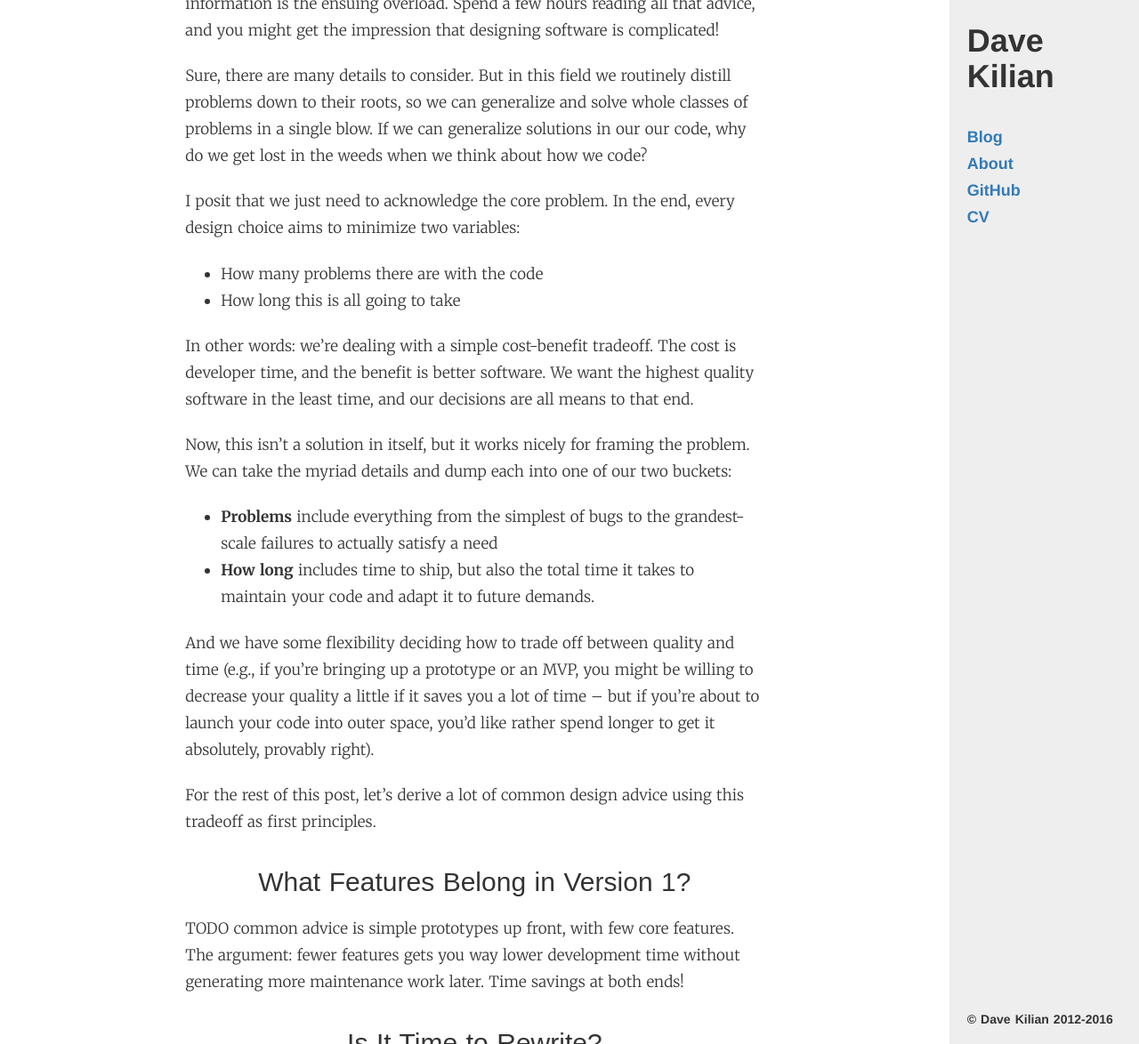
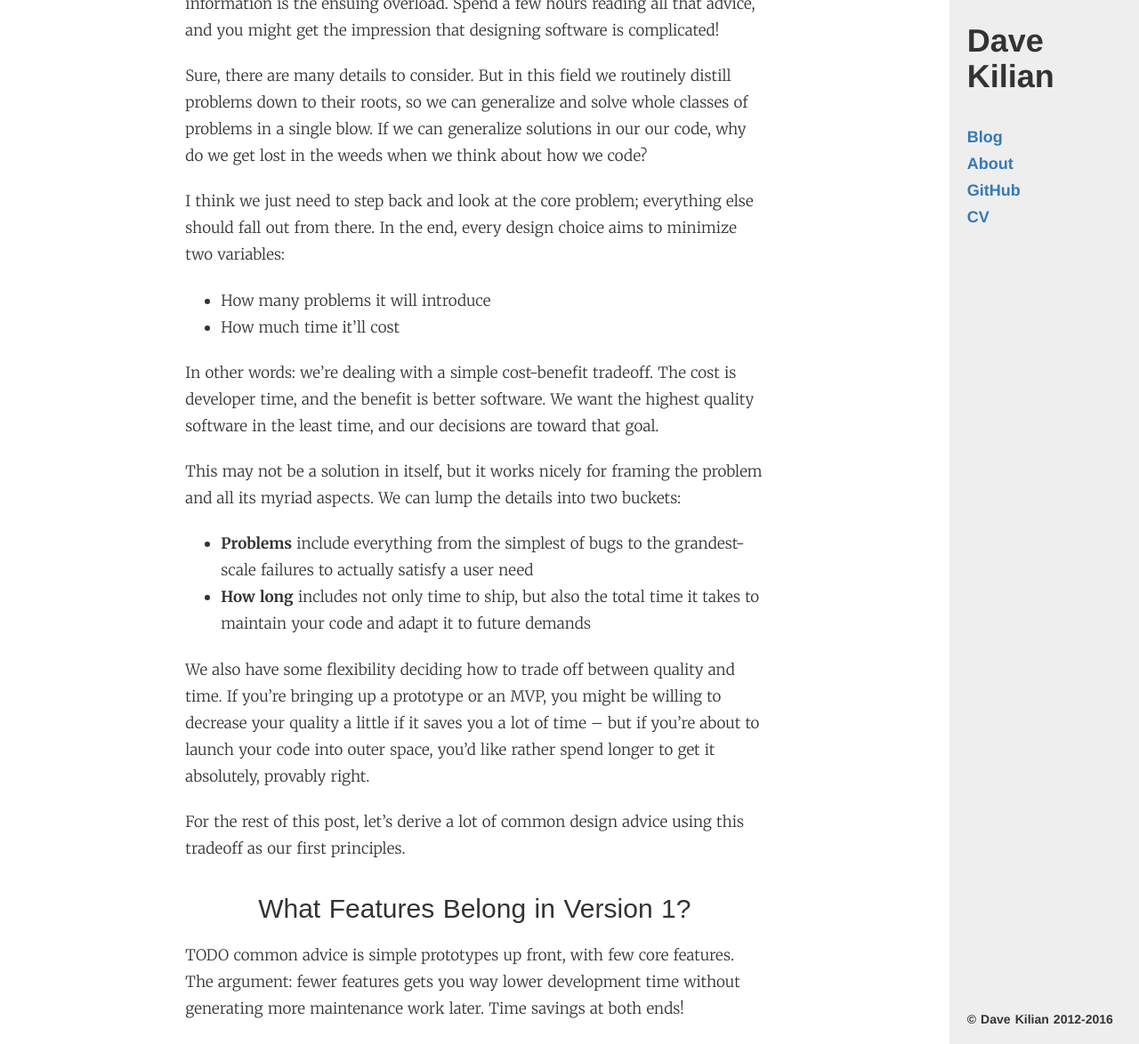
Before and after one commit to davekilian/davekilian.github.com, a Jekyll site: the page built from _posts/2016-06-21-smart-design-choices.markdown, in a window 1280 px wide and 1400 px high, cut to the strip 226-1400 px from the top of the window. Shown: the whole strip at 89% size. Built offline with Jekyll 4.4.1, drawn with Linux system fonts in a browser that asks for light colours; nearby versions of some CDN libraries; formulas are drawn with MathJax 3; some of the changed text lies outside the part shown.

Commit message:
Minor typoes and rephrasing

```diff
--- a/_posts/2016-06-21-smart-design-choices.markdown
+++ b/_posts/2016-06-21-smart-design-choices.markdown
@@ -13,25 +13,26 @@ Sure, there are many details to consider.
 But in this field we routinely distill problems down to their roots, so we can generalize and solve whole classes of problems in a single blow.
 If we can generalize solutions in our our code, why do we get lost in the weeds when we think about how we code?
 
-I posit that we just need to acknowledge the core problem.
+I think we just need to step back and look at the core problem; everything else should fall out from there.
 In the end, every design choice aims to minimize two variables:
 
-* How many problems there are with the code
-* How long this is all going to take
+* How many problems it will introduce
+* How much time it'll cost
 
 In other words: we're dealing with a simple cost-benefit tradeoff.
 The cost is developer time, and the benefit is better software.
-We want the highest quality software in the least time, and our decisions are all means to that end.
+We want the highest quality software in the least time, and our decisions are toward that goal.
 
-Now, this isn't a solution in itself, but it works nicely for framing the problem.
-We can take the myriad details and dump each into one of our two buckets:
+This may not be a solution in itself, but it works nicely for framing the problem and all its myriad aspects.
+We can lump the details into two buckets:
 
-* **Problems** include everything from the simplest of bugs to the grandest-scale failures to actually satisfy a need
-* **How long** includes time to ship, but also the total time it takes to maintain your code and adapt it to future demands.
+* **Problems** include everything from the simplest of bugs to the grandest-scale failures to actually satisfy a user need
+* **How long** includes not only time to ship, but also the total time it takes to maintain your code and adapt it to future demands
 
-And we have some flexibility deciding how to trade off between quality and time (e.g., if you're bringing up a prototype or an MVP, you might be willing to decrease your quality a little if it saves you a lot of time -- but if you're about to launch your code into outer space, you'd like rather spend longer to get it absolutely, provably right).
+We also have some flexibility deciding how to trade off between quality and time.
+If you're bringing up a prototype or an MVP, you might be willing to decrease your quality a little if it saves you a lot of time -- but if you're about to launch your code into outer space, you'd like rather spend longer to get it absolutely, provably right.
 
-For the rest of this post, let's derive a lot of common design advice using this tradeoff as first principles.
+For the rest of this post, let's derive a lot of common design advice using this tradeoff as our first principles.
 
 ## What Features Belong in Version 1?
 
```
Also changed, not shown: other parts of _posts/2016-06-21-smart-design-choices.markdown (+1 -1 lines).
